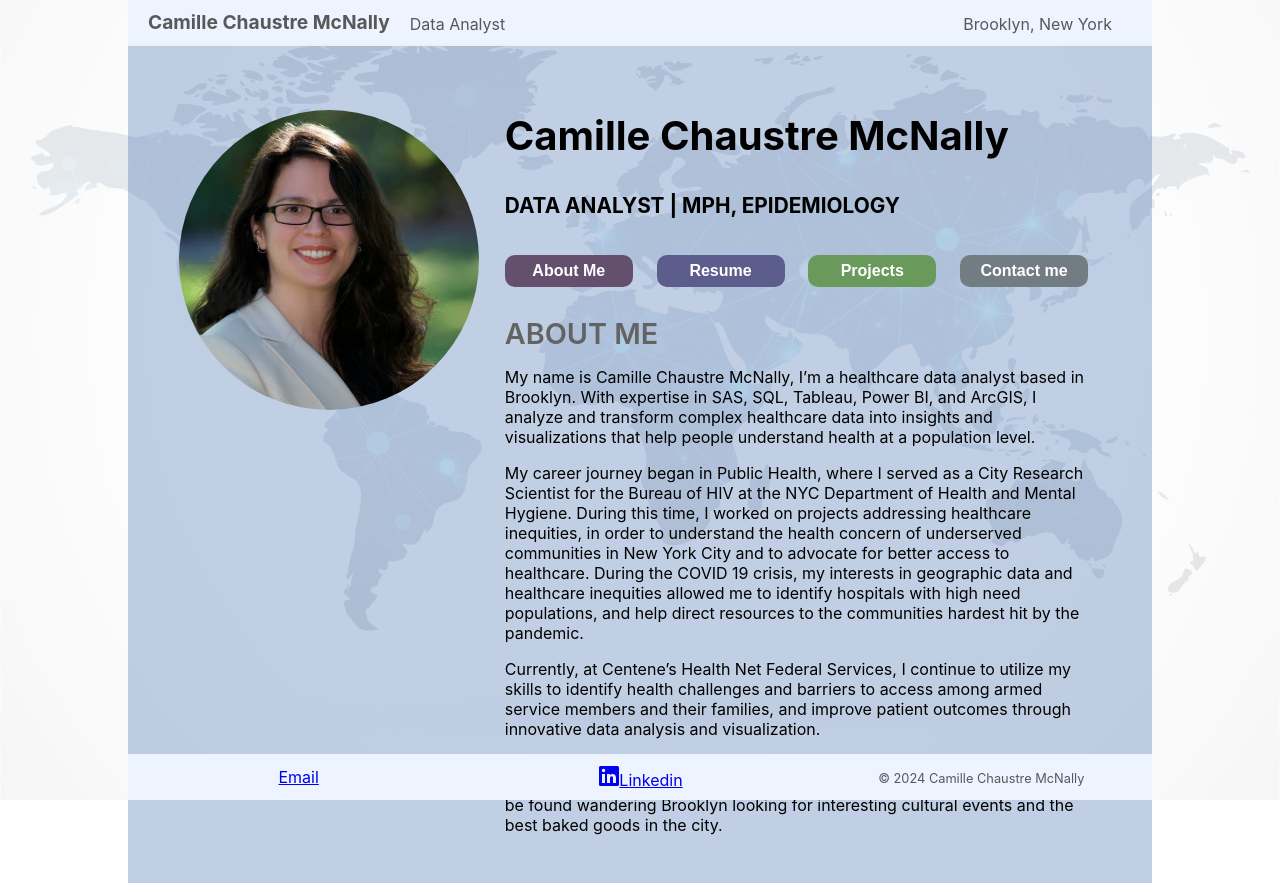
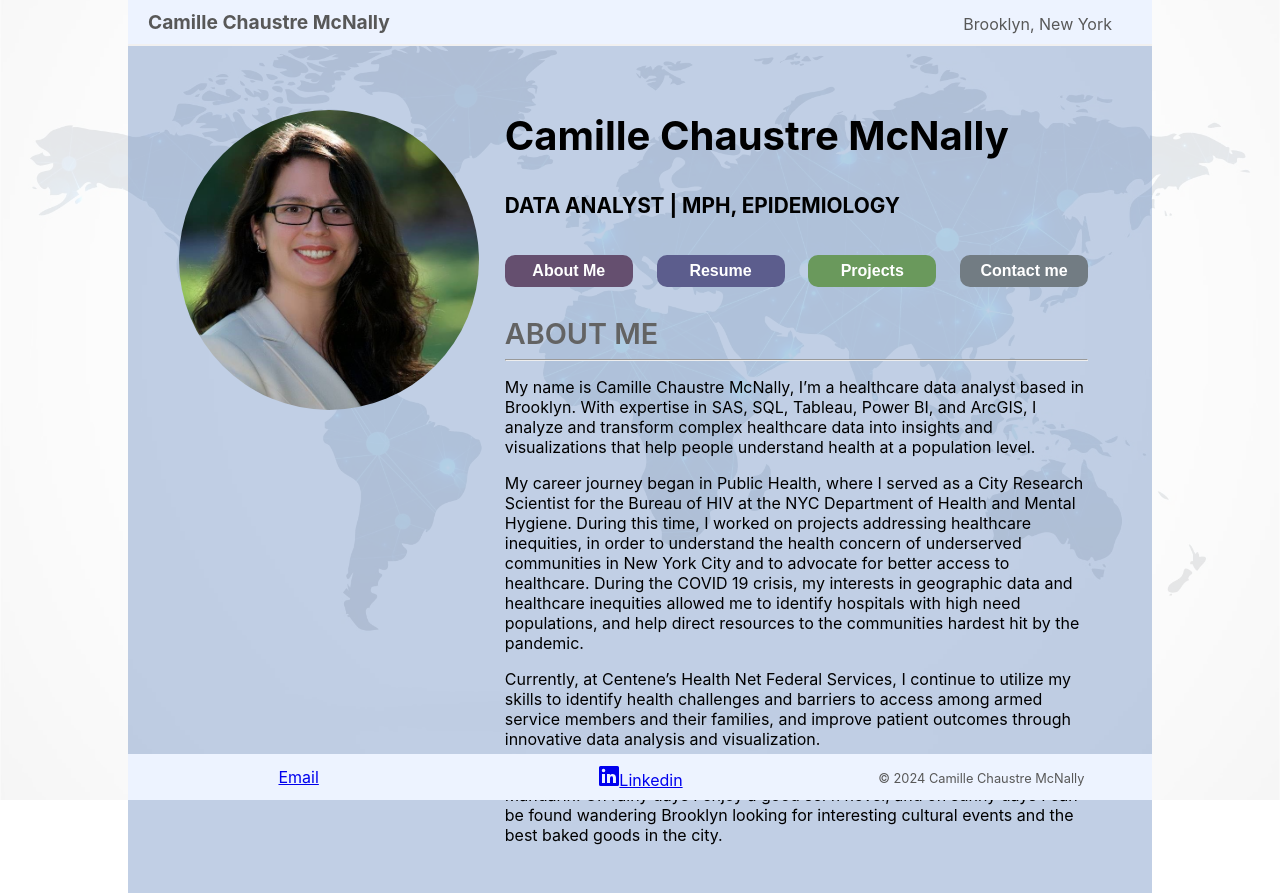
Before and after one commit to TheMartinCrabtree/web-cam, a React (Create React App) app in the folder frontend/: page / in a window 1280 px wide. Built offline with nearby package versions, Linux system fonts and the light colour scheme.

Commit message:
nuked removed logo info

```diff
--- a/frontend/public/index.html
+++ b/frontend/public/index.html
@@ -6,7 +6,6 @@
     <meta name="viewport" content="width=device-width, initial-scale=1" />
     <meta name="theme-color" content="#000000" />
     <meta name="description" content="Home: Camille Chaustre McNally" />
-    <link rel="apple-touch-icon" href="%PUBLIC_URL%/logo192.png" />
     <!--
       manifest.json provides metadata used when your web app is installed on a
       user's mobile device or desktop. See https://developers.google.com/web/fundamentals/web-app-manifest/
--- a/frontend/src/components/header/Header.tsx
+++ b/frontend/src/components/header/Header.tsx
@@ -43,17 +43,7 @@ const NameContainer = styled.div`
     font-size: 0.6em;
   }
 `;
-const OccupationContainer = styled.div`
-  margin-left: 20px;
-  font-size: 1em;
-  align-self: flex-end;
-  @media (max-width: 1080px) {
-    font-size: 0.8em;
-  }
-  @media (max-width: 720px) {
-    font-size: 0.5em;
-  }
-`;
+
 const RightLinkContainer = styled.div`
   margin-right: 20px;
   @media (max-width: 1080px) {
@@ -69,7 +59,6 @@ const Header = () => {
     <HeaderContainer>
       <LeftHeaderContainer>
         <NameContainer>Camille Chaustre McNally</NameContainer>
-        <OccupationContainer>Data Analyst</OccupationContainer>
       </LeftHeaderContainer>
       <RightHeaderContainer>
         <RightLinkContainer>Brooklyn, New York</RightLinkContainer>
--- a/frontend/src/components/navbar/Navbar.tsx
+++ b/frontend/src/components/navbar/Navbar.tsx
@@ -36,6 +36,7 @@ const LayoutWrapper = styled.div`
   justify-content: space-between;
   @media (max-width: 720px) {
     padding: 0.25em 0;
+    gap: 4px;
   }
 `;
 
--- a/frontend/src/components/profile/AboutMeView.tsx
+++ b/frontend/src/components/profile/AboutMeView.tsx
@@ -1,11 +1,16 @@
 import React from "react";
 import styled from "styled-components";
-import { SectionTitle, StyledParagraph } from "../utilities/styledfonts";
+import {
+  SectionTitle,
+  StyledParagraph,
+  StyledHR,
+} from "../utilities/styledfonts";
 
 const AboutMeView = () => {
   return (
     <>
       <SectionTitle>ABOUT ME</SectionTitle>
+      <StyledHR />
       <StyledParagraph>
         My name is Camille Chaustre McNally, I’m a healthcare data analyst based
         in Brooklyn. With expertise in SAS, SQL, Tableau, Power BI, and ArcGIS,
--- a/frontend/src/components/profile/ContactsView.tsx
+++ b/frontend/src/components/profile/ContactsView.tsx
@@ -1,11 +1,16 @@
 import React from "react";
 import styled from "styled-components";
-import { SectionTitle, StyledParagraph } from "../utilities/styledfonts";
+import {
+  StyledHR,
+  SectionTitle,
+  StyledParagraph,
+} from "../utilities/styledfonts";
 
 const ContactsView = () => {
   return (
     <>
       <SectionTitle>CONTACT ME</SectionTitle>
+      <StyledHR />
       <StyledParagraph>
         Email:{" "}
         <a href="mailto:camille.c.mcnally@gmail.com ">
--- a/frontend/src/components/profile/ProjectView.tsx
+++ b/frontend/src/components/profile/ProjectView.tsx
@@ -1,6 +1,7 @@
 import React from "react";
 import styled from "styled-components";
 import {
+  StyledHR,
   SectionTitle,
   StyledParagraph,
   BoldText,
@@ -40,6 +41,7 @@ const ProjectView = () => {
   return (
     <>
       <SectionTitle>PROJECTS</SectionTitle>
+      <StyledHR />
       <ProjectContainer>
         <ProjectItem>
           <ImageContainer>
--- a/frontend/src/components/utilities/styledfonts.jsx
+++ b/frontend/src/components/utilities/styledfonts.jsx
@@ -32,7 +32,21 @@ const BoldText = styled.span`
   font-weight: 700;
 `;
 
+const StyledHR = styled.hr`
+  display: block;
+  unicode-bidi: isolate;
+  margin-block-start: 0.5em;
+  margin-block-end: 0.5em;
+  margin-inline-start: auto;
+  margin-inline-end: auto;
+  overflow: hidden;
+  border-style: inset;
+  border-width: 1px;
+  background-color: black;
+`;
+
 export {
+  StyledHR,
   SectionTitle,
   StyledParagraph,
   BoldText,
```
Also changed, not shown: frontend/public/manifest.json.
